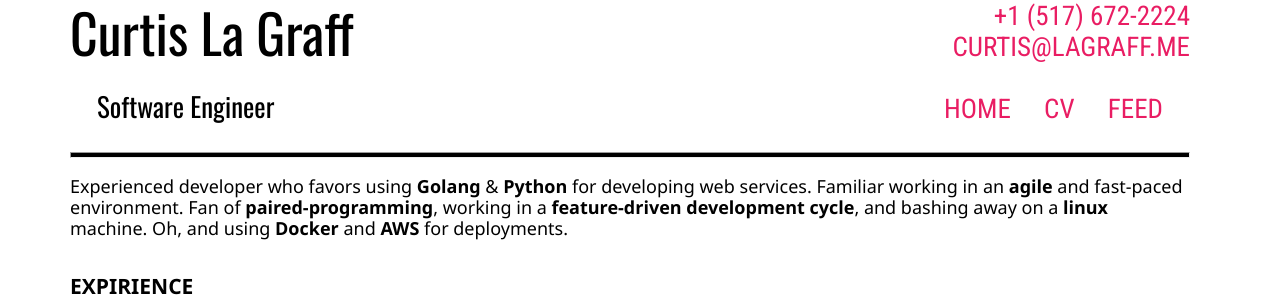
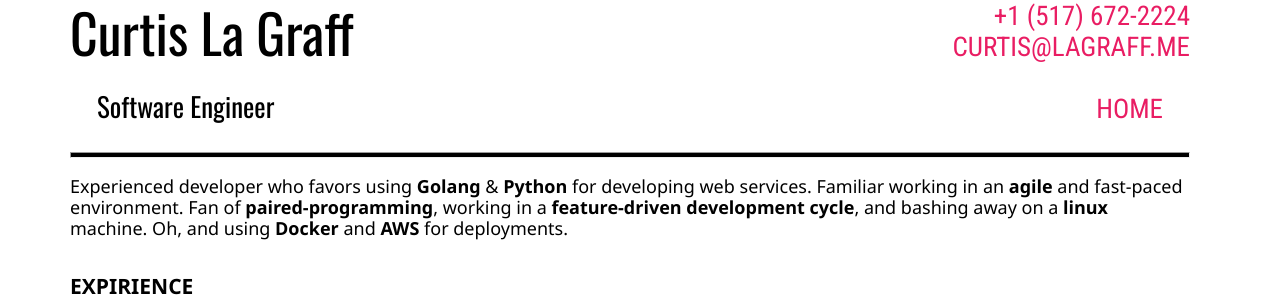
Before and after one commit to clagraff/clagraff.github.io, a Jekyll site: the page built from index.html, in a window 1280 px wide. Shown: the top 297 px of the page. Built offline with Jekyll 4.4.1, drawn with Linux system fonts in a browser that asks for light colours.

Commit message:
Update default.html

```diff
--- a/_layouts/default.html
+++ b/_layouts/default.html
@@ -38,8 +38,8 @@
           <br/><br/>
           <nav>
             <a href="https://lagraff.me/">Home</a>
-            <a href="https://lagraff.me/cv">CV</a>
-            <a href="https://lagraff.me/feed.xml">Feed</a>
+            <!--<a href="https://lagraff.me/cv">CV</a>-->
+            <!--<a href="https://lagraff.me/feed.xml">Feed</a>-->
           </nav>
         </div>
         <hr/>
```
